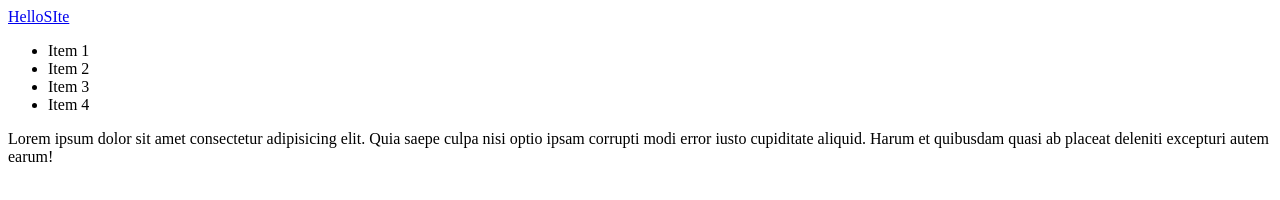
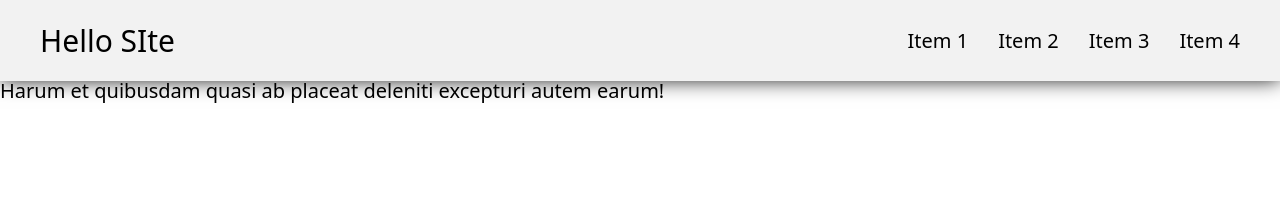
Before and after one commit to FarhodWebDev/New-Project, a plain HTML site: page index.html in a window 1280 px wide. Drawn offline with Linux system fonts and the light colour scheme.

Commit message:
update site header

```diff
--- a/index.html
+++ b/index.html
@@ -4,13 +4,18 @@
   <meta charset="UTF-8" />
   <meta http-equiv="X-UA-Compatible" content="IE=edge" />
   <meta name="viewport" content="width=device-width, initial-scale=1.0" />
+
   <link rel="stylesheet" href="./style.css" />
+
   <title>Project</title>
  </head>
  <body>
   <header class="header">
-   <nav>
-    <a href="./" class="nav_link">HelloSIte</a>
+   <div class="container">
+    <nav class="nav">
+     <a href="./" class="nav_link">
+      <h1 class="nav_link-title">Hello SIte</h1>
+     </a>
 
      <ul class="nav_list">
       <li class="nev_item">Item 1</li>
@@ -19,10 +24,15 @@
       <li class="nev_item">Item 4</li>
      </ul>
     </nav>
+   </div>
   </header>
 
-  Lorem ipsum dolor sit amet consectetur adipisicing elit. Quia saepe culpa nisi
-  optio ipsam corrupti modi error iusto cupiditate aliquid. Harum et quibusdam
-  quasi ab placeat deleniti excepturi autem earum!
+  <main class="main">
+   <p>
+    Lorem ipsum dolor sit amet consectetur adipisicing elit. Quia saepe culpa
+    nisi optio ipsam corrupti modi error iusto cupiditate aliquid. Harum et
+    quibusdam quasi ab placeat deleniti excepturi autem earum!
+   </p>
+  </main>
  </body>
 </html>
--- a/style.css
+++ b/style.css
@@ -0,0 +1,75 @@
+*,
+*::before,
+*::after {
+ box-sizing: border-box;
+ margin: 0;
+ padding: 0;
+}
+
+html {
+ height: 100%;
+ font-size: 62.5%;
+}
+
+body {
+ font-family: system-ui, -apple-system, BlinkMacSystemFont, "Segoe UI", Roboto,
+  Oxygen, Ubuntu, Cantarell, "Open Sans", "Helvetica Neue", sans-serif;
+ font-weight: 100;
+ font-size: 2rem;
+ display: flex;
+ flex-direction: column;
+}
+
+main {
+ flex-grow: 1;
+ margin-top: 5rem;
+}
+
+a {
+ text-decoration: none;
+ color: initial;
+}
+
+img {
+ display: flex;
+}
+
+ul {
+ list-style: none;
+ margin: 0;
+ padding: 0;
+}
+
+.container {
+ width: 100%;
+ max-width: 1500px;
+ padding: 0 4rem;
+ margin: 0 auto;
+}
+
+.header {
+ position: fixed;
+ top: 0;
+ right: 0;
+ left: 0;
+ padding-top: 2rem;
+ padding-bottom: 2rem;
+ background-color: #f2f2f2;
+ box-shadow: 0px -2px 20px 0px rgb(0 0 0);
+}
+
+.nav {
+ display: flex;
+ justify-content: space-between;
+ align-items: center;
+}
+
+.nav_list {
+ display: flex;
+ align-items: center;
+ gap: 3rem;
+}
+
+.nav_link-title {
+ font-weight: 100;
+}
```
Lines whose indentation alone changed are shown as unchanged.
